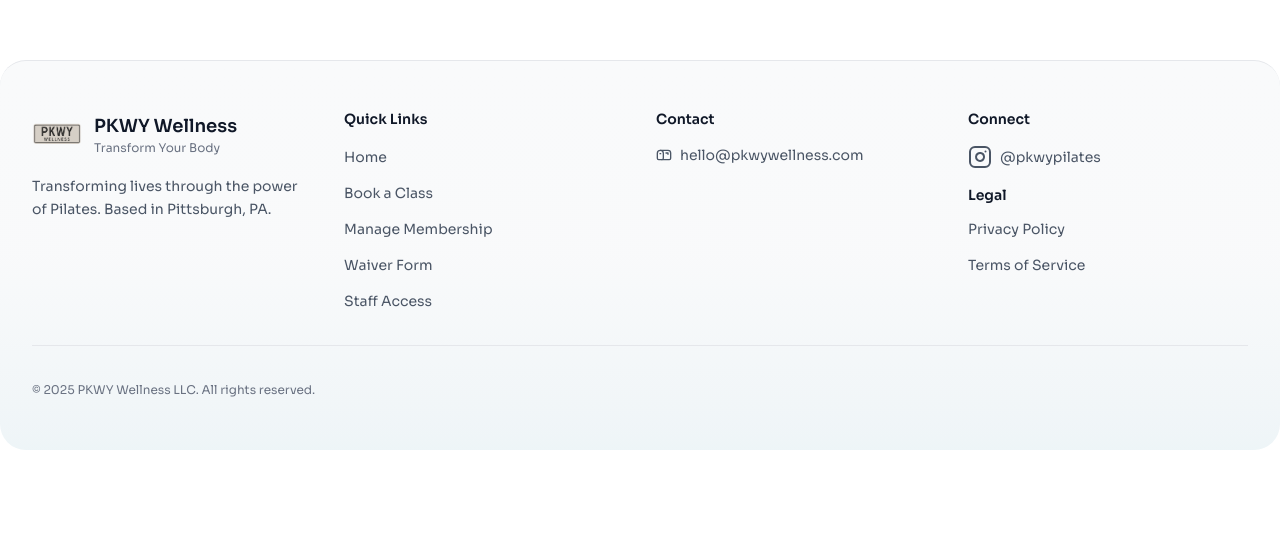
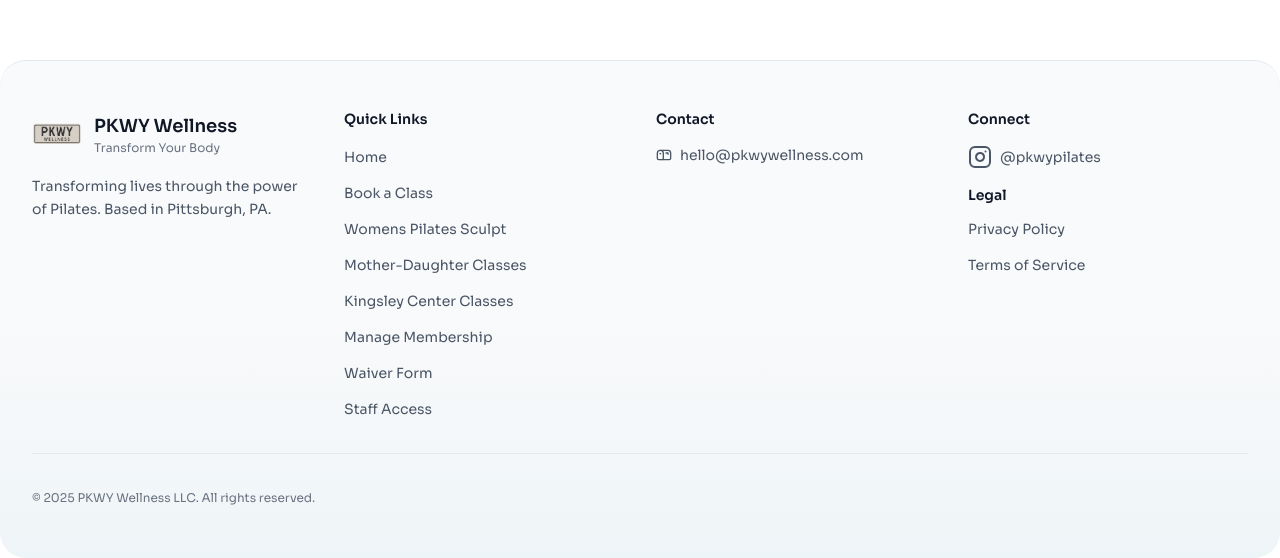
Before and after one commit to sarimsteady/pkwy-wellness, a Next.js app: page /pay/success in a window 1280 px wide. Shown: the part 821-1379 px from the top of the page. Before the commit the page ends 1271 px from the top, so only its background shows below. Built offline with nearby package versions, Linux system fonts and the light colour scheme; no server answers; some icons are missing.

Commit message:
chore: footer quick links

```diff
--- a/components/classes/womens-pilates-sculpt-classes/womens-pilates-sculpt-classes.tsx
+++ b/components/classes/womens-pilates-sculpt-classes/womens-pilates-sculpt-classes.tsx
@@ -4,7 +4,7 @@ import { GeometryDots } from "../../decoration/geometry-dots";
 
 export async function WomensPilatesSculptClasses() {
     return (
-        <main id="womens-pilates-sculpt" className="bg-secondary/20 rounded-4xl relative overflow-hidden py-20 px-4">
+        <main id="womens-pilates-sculpt-classes" className="bg-secondary/20 rounded-4xl relative overflow-hidden py-20 px-4">
             <GeometryDots />
             <section id="classes" className="relative max-w-7xl mx-auto text-center space-y-8">
                 <div className="inline-flex items-center justify-center px-4 py-2 bg-blue-200/30 rounded-full">
--- a/components/layout/footer.tsx
+++ b/components/layout/footer.tsx
@@ -49,6 +49,21 @@ export function Footer() {
                 <Link href="/#book" className="text-sm text-gray-600 hover:text-primary transition-colors duration-200">
                   Book a Class
                 </Link>
+              </li>
+              <li>
+                <a href="#womens-pilates-sculpt-classes" className="text-sm text-gray-600 hover:text-primary transition-colors duration-200">
+                  Womens Pilates Sculpt
+                </a>
+              </li>
+              <li>
+                <a href="#sacred-movement-classes" className="text-sm text-gray-600 hover:text-primary transition-colors duration-200">
+                  Mother-Daughter Classes
+                </a>
+              </li>
+              <li>
+                <a href="#kingsley-classes" className="text-sm text-gray-600 hover:text-primary transition-colors duration-200">
+                  Kingsley Center Classes
+                </a>
               </li>
               <li>
                 <Link href="/dashboard" className="text-sm text-gray-600 hover:text-primary transition-colors duration-200">
```
